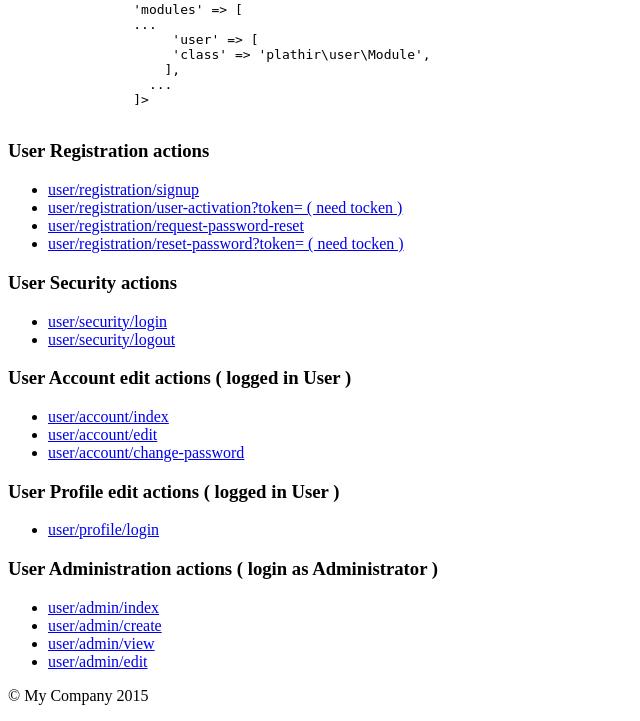
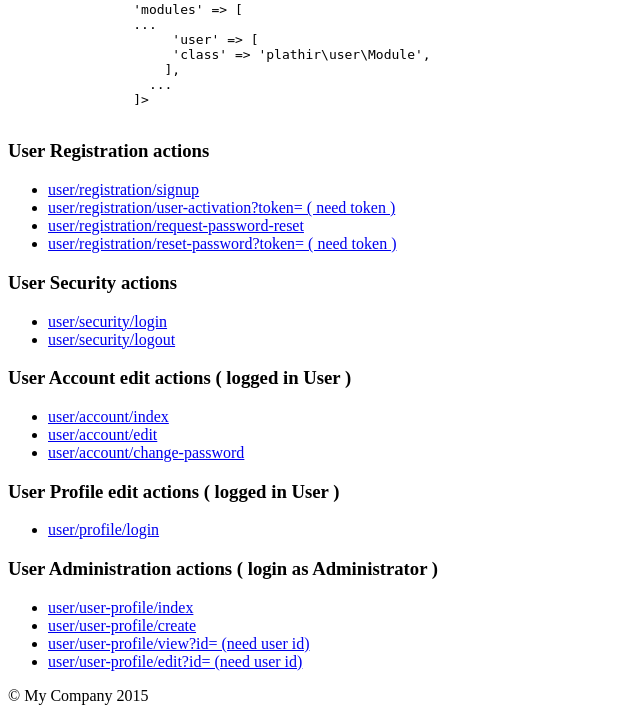
Before and after one commit to plathir/my-yii-adv, a Yii app: template frontend/views/site/index.php in a window 1280 px wide. Shown: the part 224-945 px from the top of the page, without its empty margins (0-640 px from the left). Run offline with PHP 8.4 and a stand-in for Yii, Linux system fonts and the light colour scheme; the template is opened without the code that fills it, so the values that code supplies are empty; some libraries are stand-ins or nearby versions.

Commit message:
index texts

```diff
--- a/frontend/views/site/index.php
+++ b/frontend/views/site/index.php
@@ -35,9 +35,9 @@
             <h3>User Registration actions</h3>
             <ul>
                 <li><?= Html::a('user/registration/signup', ['user/registration/signup']) ?> </li>
-                <li><?= Html::a('user/registration/user-activation?token= ( need tocken )', ['user/registration/user-activation?token= ']) ?> </li>
+                <li><?= Html::a('user/registration/user-activation?token= ( need token )', ['user/registration/user-activation?token= ']) ?> </li>
                 <li><?= Html::a('user/registration/request-password-reset', ['user/registration/request-password-reset']) ?> </li>
-                <li><?= Html::a('user/registration/reset-password?token= ( need tocken )', ['user/registration/reset-password?token= ']) ?> </li>
+                <li><?= Html::a('user/registration/reset-password?token= ( need token )', ['user/registration/reset-password?token= ']) ?> </li>
 
             </ul>
 
@@ -64,10 +64,10 @@
             <h3>User Administration actions ( login as Administrator ) </h3>
 
             <ul>
-                <li><?= Html::a('user/admin/index', ['user/admin/index']) ?> </li>
-                <li><?= Html::a('user/admin/create', ['user/admin/create']) ?> </li>
-                <li><?= Html::a('user/admin/view', ['user/admin/view']) ?> </li>
-                <li><?= Html::a('user/admin/edit', ['user/admin/edit']) ?> </li>
+                <li><?= Html::a('user/user-profile/index', ['user/user-profile/index']) ?> </li>
+                <li><?= Html::a('user/user-profile/create', ['user/user-profile/create']) ?> </li>
+                <li><?= Html::a('user/user-profile/view?id= (need user id)', ['user/user-profile/view?id=']) ?> </li>
+                <li><?= Html::a('user/user-profile/edit?id= (need user id)', ['user/user-profile/edit?id=']) ?> </li>
             </ul>
 
         </div>
```
Also changed, not shown: 1 other file.
